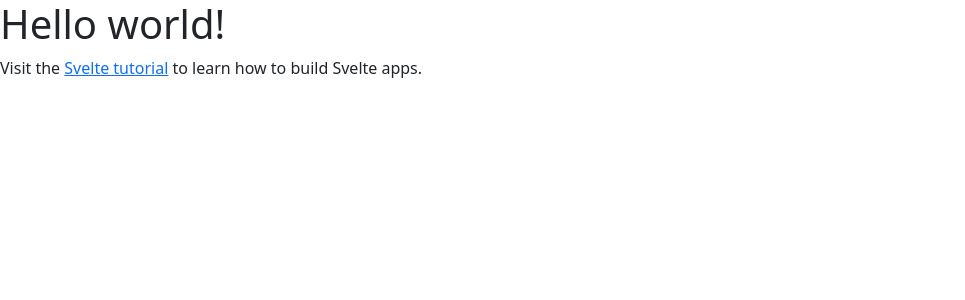
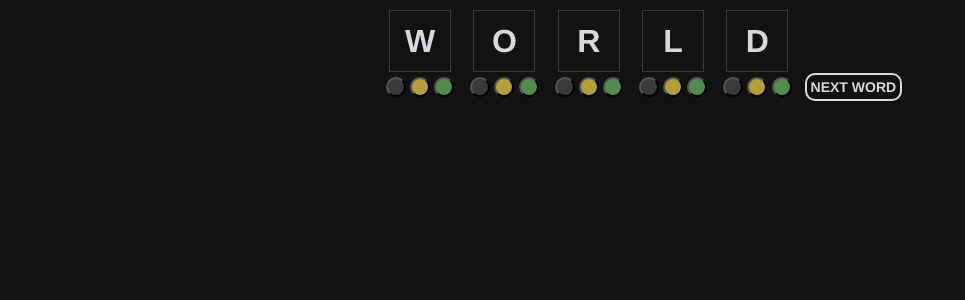
Before and after one commit to mmarcon/wordle-solver, a Svelte app: page / in a window 1280 px wide. Shown: the top 300 px of the page, without its empty margins (0-965 px from the left). Built offline with nearby package versions, Linux system fonts and the light colour scheme; the HTML template or start-up script is replaced by a standard one.

Commit message:
First attempt at Svelte

```diff
--- a/src/App.svelte
+++ b/src/App.svelte
@@ -1,16 +1,68 @@
 <script>
-	export let name;
+	import Letter from './Letter.svelte';
+	import Wordle from './wordle';
+
+	const w = new Wordle();
+
+	let words = ['world'];
+	let candidateWords = ['float', 'prime', 'cross'];
+
+	function nextWord() {
+		words = [...words, candidateWords.shift()];
+	}
 </script>
 
 <svelte:head>
 	<link href="https://cdn.jsdelivr.net/npm/bootstrap@5.0.2/dist/css/bootstrap.min.css" rel="stylesheet" integrity="sha384-EVSTQN3/azprG1Anm3QDgpJLIm9Nao0Yz1ztcQTwFspd3yD65VohhpuuCOmLASjC" crossorigin="anonymous">
+	<style>
+		body {
+			background-color: #121213;
+		}
+	</style>
 </svelte:head>
 
 <main>
-	<h1>Hello {name}!</h1>
-	<p>Visit the <a href="https://svelte.dev/tutorial">Svelte tutorial</a> to learn how to build Svelte apps.</p>
+	{#each words as word, i}
+		<div class="entry">
+			<div class="word">
+				{#each word.split('') as l}
+					<Letter letter="{l}" color="" frozen={i < words.length - 1}></Letter>
+				{/each}
+			</div>
+			<button class="next" on:click={nextWord}>Next Word</button>
+		</div>
+	{/each}
 </main>
 
 <style>
+	.entry {
+		margin-top: 10px;
+		display: flex;
+		align-items: flex-end;
+		justify-content: center;
+	}
+	.word {
+		background-color: #121213;
+		display: flex;
+		align-items: center;
+		justify-content: center;
+	}
 
+	.next {
+		font-family: 'Clear Sans', 'Helvetica Neue', Arial, sans-serif;
+		background-color: transparent;
+		color: #d7dadc;
+		text-transform: uppercase;
+		border: 2px solid #d7dadc;
+		font-size: 14px;
+		font-weight: 600;
+		line-height: 20px;
+		padding: 2px 4px;
+		margin: 0 0 0 5px;
+		visibility: hidden;
+		border-radius: 10px;
+	}
+	.entry:last-child .next {
+		visibility: visible;
+	}
 </style>
--- /dev/null
+++ b/src/Letter.svelte
@@ -0,0 +1,74 @@
+<script>
+	export let color, letter, frozen;
+
+  function setColor(theColor) {
+    color = theColor
+  }
+</script>
+
+<div class="letter-wrapper">
+  <div style="--letter-color: var(--color-{color})" class="letter">
+    {letter}
+  </div>
+  <div class="color-selector">
+    <button class="absent" on:click={()=>setColor('absent')} disabled={!!frozen}></button>
+    <button class="present" on:click={()=>setColor('present')} disabled={!!frozen}></button>
+    <button class="correct" on:click={()=>setColor('correct')} disabled={!!frozen}></button>
+  </div>
+</div>
+
+<style>
+  .letter-wrapper {
+    --color-absent: #3a3a3c;
+    --color-correct: #538d4e;
+    --color-present: #b59f3b;
+    --color-undefined: transparent;
+    display: inline-flex;
+    flex-direction: column;
+    margin: 0 8px;
+    align-items: center;
+  }
+  .letter {
+    width: 62px;
+    height: 62px;
+		background-color: var(--letter-color);
+    border: 1px solid #3a3a3c;
+    color: #d7dadc;
+    font-size: 32px;
+    line-height: 32px;
+    font-weight: 700;
+    font-family: 'Clear Sans', 'Helvetica Neue', Arial, sans-serif;
+    display: inline-flex;
+    justify-content: center;
+    vertical-align: middle;
+    user-select: none;
+    box-sizing: border-box;
+    align-items: center;
+    margin-bottom: 5px;
+    text-transform: uppercase;
+	}
+
+  .color-selector button {
+    width: 20px;
+    height: 20px;
+    border-radius: 50%;
+    margin: 0;
+    padding: 0;
+  }
+
+  .color-selector button:disabled {
+    display: none;
+  }
+
+  .color-selector .absent{
+    background-color: var(--color-absent);
+  }
+
+  .color-selector .present{
+    background-color: var(--color-present);
+  }
+
+  .color-selector .correct{
+    background-color: var(--color-correct);
+  }
+</style>
--- a/src/wordle.js
+++ b/src/wordle.js
@@ -1,4 +1,12 @@
 export default class Wordle {
+
+  static COLOR = {
+    GRAY: 0,
+    YELLOW: 1,
+    GREEN: 2,
+    UNDEFINED: -1
+  };
+
   constructor () {
     this.schema = [];
   }
```
